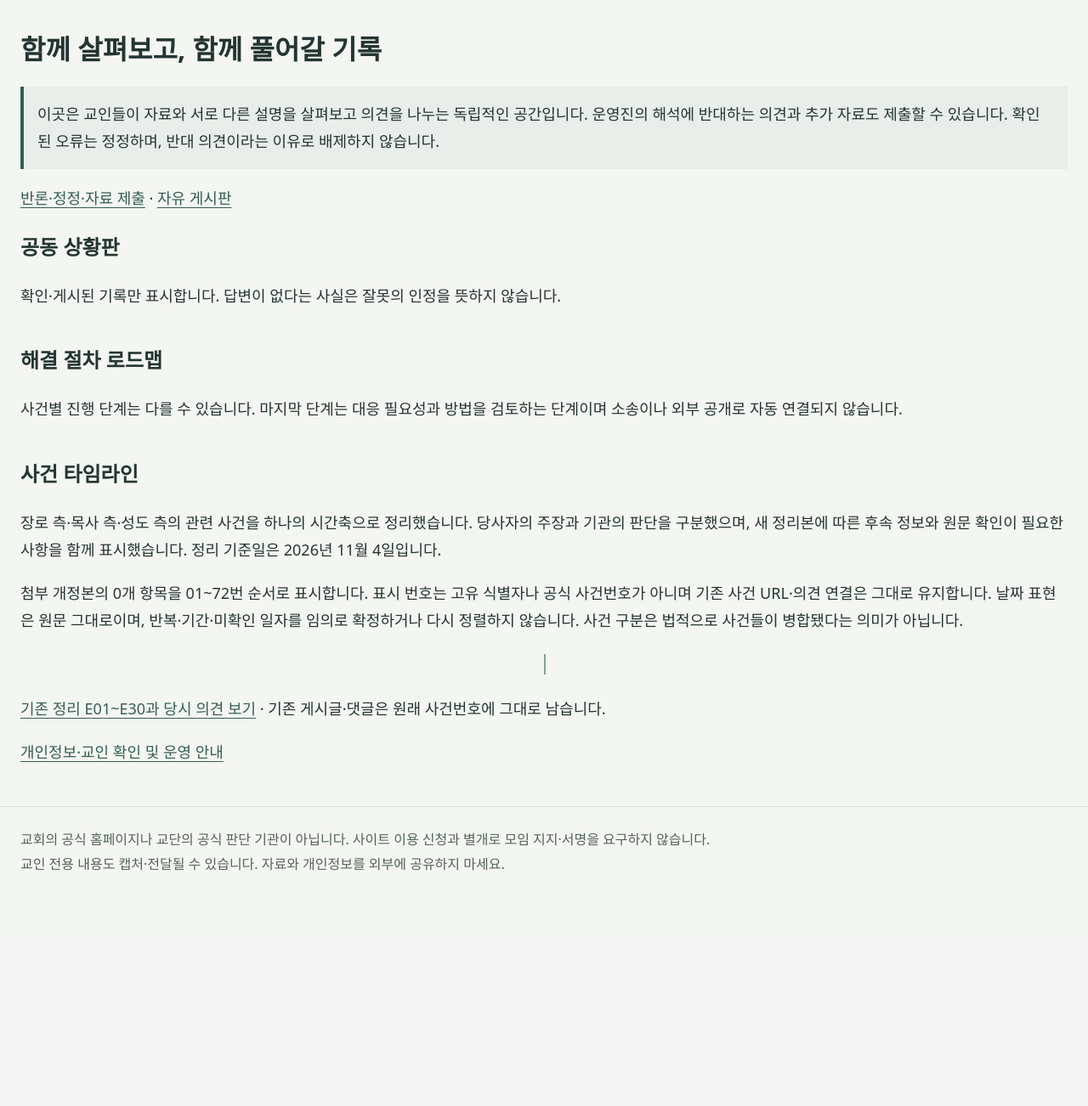
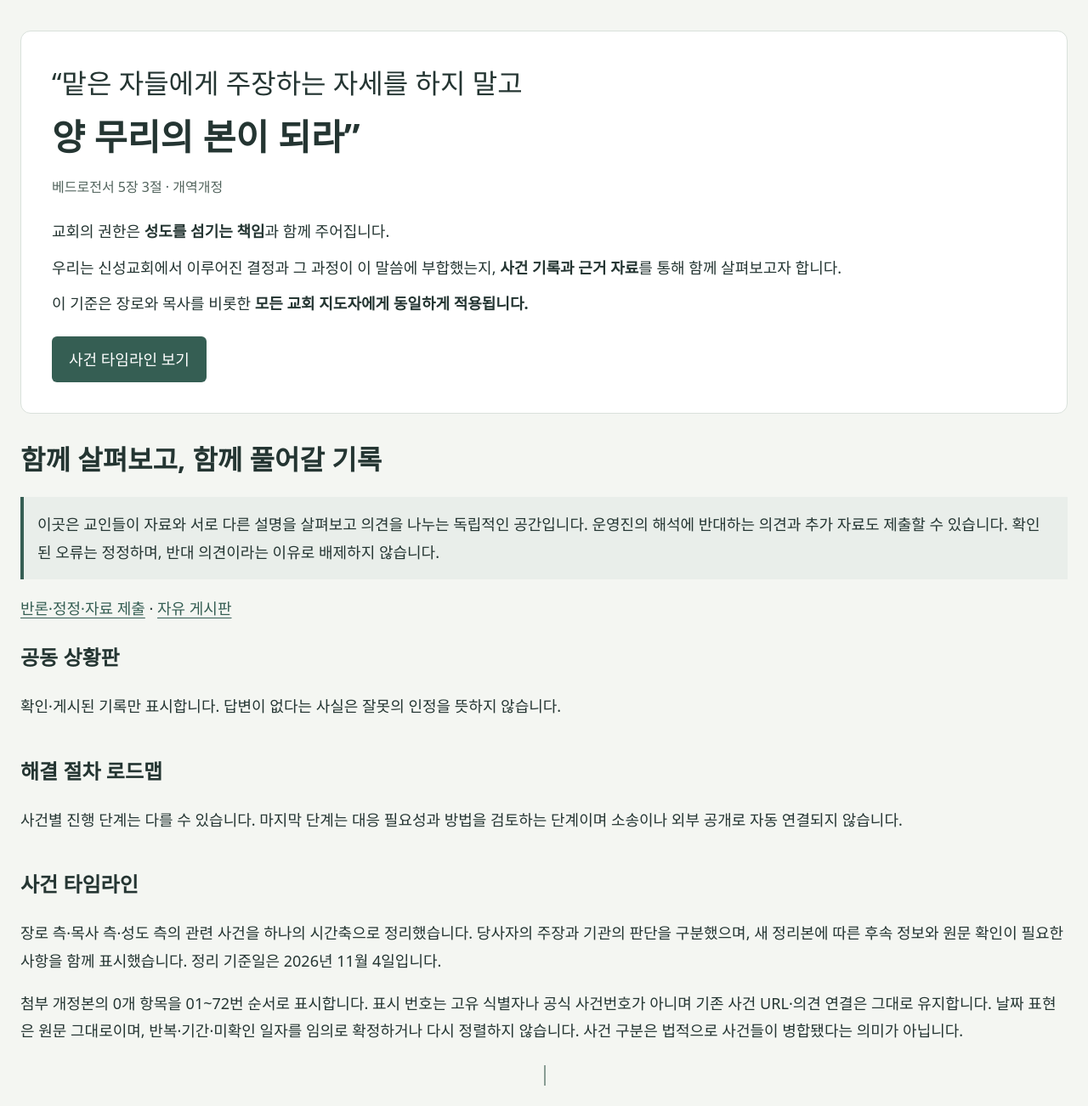
Before and after one commit to OpenEntry921/shinsung, a Django app: template portal/templates/portal/cases.html in a window 1280 px wide. Shown: the part 164-1466 px from the top of the page at 85% size. Before the commit the page ends 1189 px from the top, so only its background shows below. Run offline with Django 5.2, Linux system fonts and the light colour scheme; the template is opened without the code that fills it, so the values that code supplies are empty.

Commit message:
Add scripture and purpose introduction above the home timeline

```diff
--- a/portal/templates/portal/cases.html
+++ b/portal/templates/portal/cases.html
@@ -1,6 +1,7 @@
 {% extends 'portal/base.html' %}
 {% block content %}
 {% include 'portal/reading_styles.html' %}
+{% include 'portal/home_scripture.html' %}
 <h1>함께 살펴보고, 함께 풀어갈 기록</h1>
 <p class="notice">이곳은 교인들이 자료와 서로 다른 설명을 살펴보고 의견을 나누는 독립적인 공간입니다. 운영진의 해석에 반대하는 의견과 추가 자료도 제출할 수 있습니다. 확인된 오류는 정정하며, 반대 의견이라는 이유로 배제하지 않습니다.</p>
 <p><a href="/requests/">반론·정정·자료 제출</a> · <a href="/posts/">자유 게시판</a></p>
--- /dev/null
+++ b/portal/templates/portal/home_scripture.html
@@ -0,0 +1,26 @@
+<style>
+.home-scripture{background:var(--paper);border:1px solid var(--line);border-radius:12px;padding:clamp(20px,3vw,36px);margin:0 0 32px;overflow-wrap:anywhere}
+.home-scripture figure{margin:0 0 22px}
+.home-scripture blockquote{margin:0;line-height:1.55;font-size:clamp(24px,2.5vw,34px);font-weight:500;color:var(--ink);word-break:keep-all;overflow-wrap:anywhere}
+.home-scripture blockquote span,.home-scripture blockquote strong{display:block}
+.home-scripture blockquote strong{font-size:clamp(30px,3.3vw,44px);font-weight:800;margin-top:6px}
+.home-scripture figcaption{margin-top:12px;color:var(--muted);font-size:16px}
+.home-scripture cite{font-style:normal}
+.home-scripture .scripture-purpose{max-width:62em}
+.home-scripture .scripture-purpose p{margin:10px 0;font-weight:400}
+.home-scripture .scripture-purpose strong{font-weight:700}
+.home-scripture .scripture-action{margin:22px 0 0}
+#timeline{scroll-margin-top:16px}
+</style>
+<section class="home-scripture" aria-label="베드로전서 5장 3절과 페이지 취지">
+<figure>
+<blockquote><span>“맡은 자들에게 주장하는 자세를 하지 말고</span><strong>양 무리의 본이 되라”</strong></blockquote>
+<figcaption><cite>베드로전서 5장 3절 · 개역개정</cite></figcaption>
+</figure>
+<div class="scripture-purpose">
+<p>교회의 권한은 <strong>성도를 섬기는 책임</strong>과 함께 주어집니다.</p>
+<p>우리는 신성교회에서 이루어진 결정과 그 과정이 이 말씀에 부합했는지, <strong>사건 기록과 근거 자료</strong>를 통해 함께 살펴보고자 합니다.</p>
+<p>이 기준은 장로와 목사를 비롯한 <strong>모든 교회 지도자에게 동일하게 적용됩니다.</strong></p>
+</div>
+<p class="scripture-action"><a class="button" href="#timeline">사건 타임라인 보기</a></p>
+</section>
```
